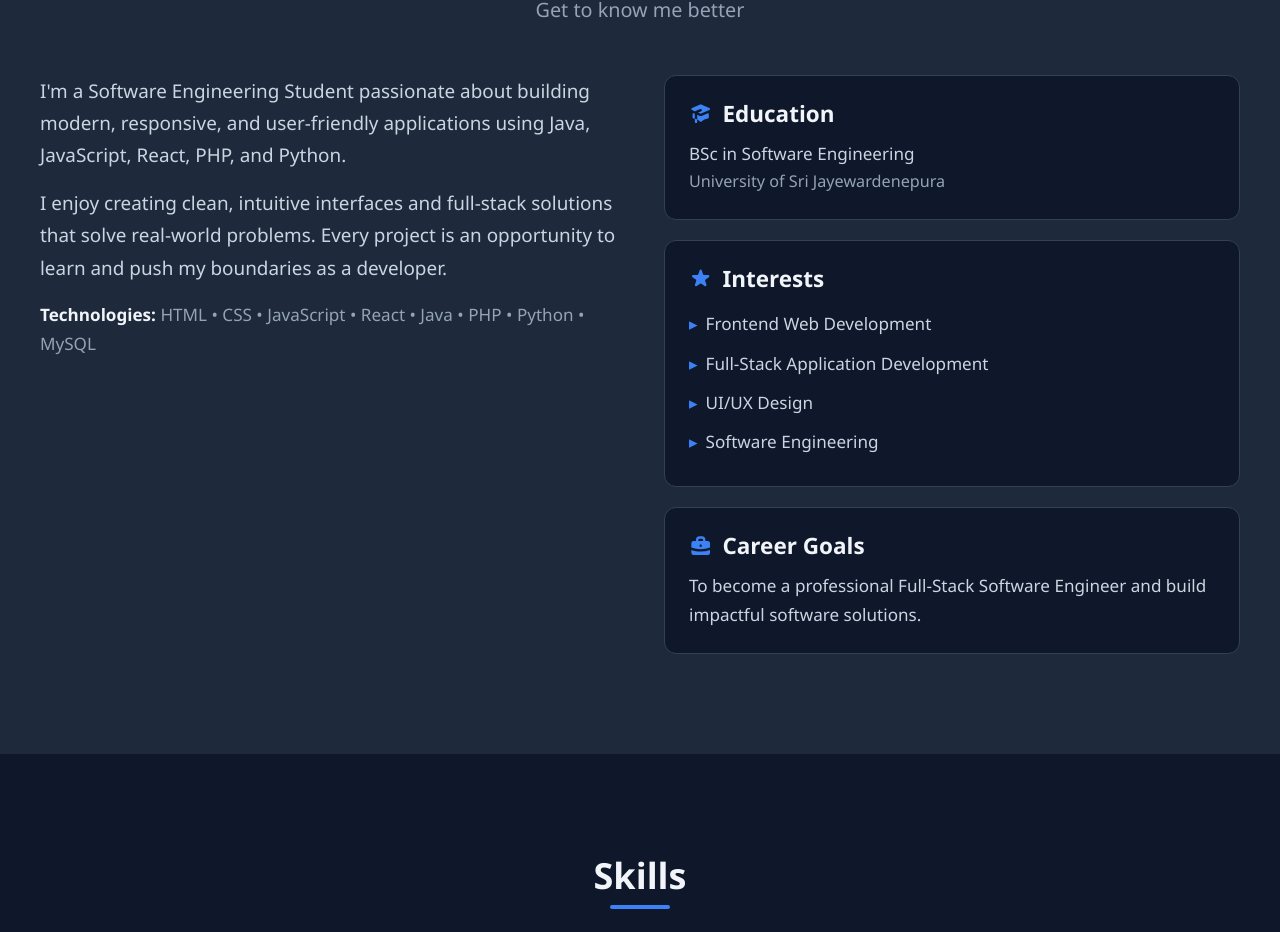
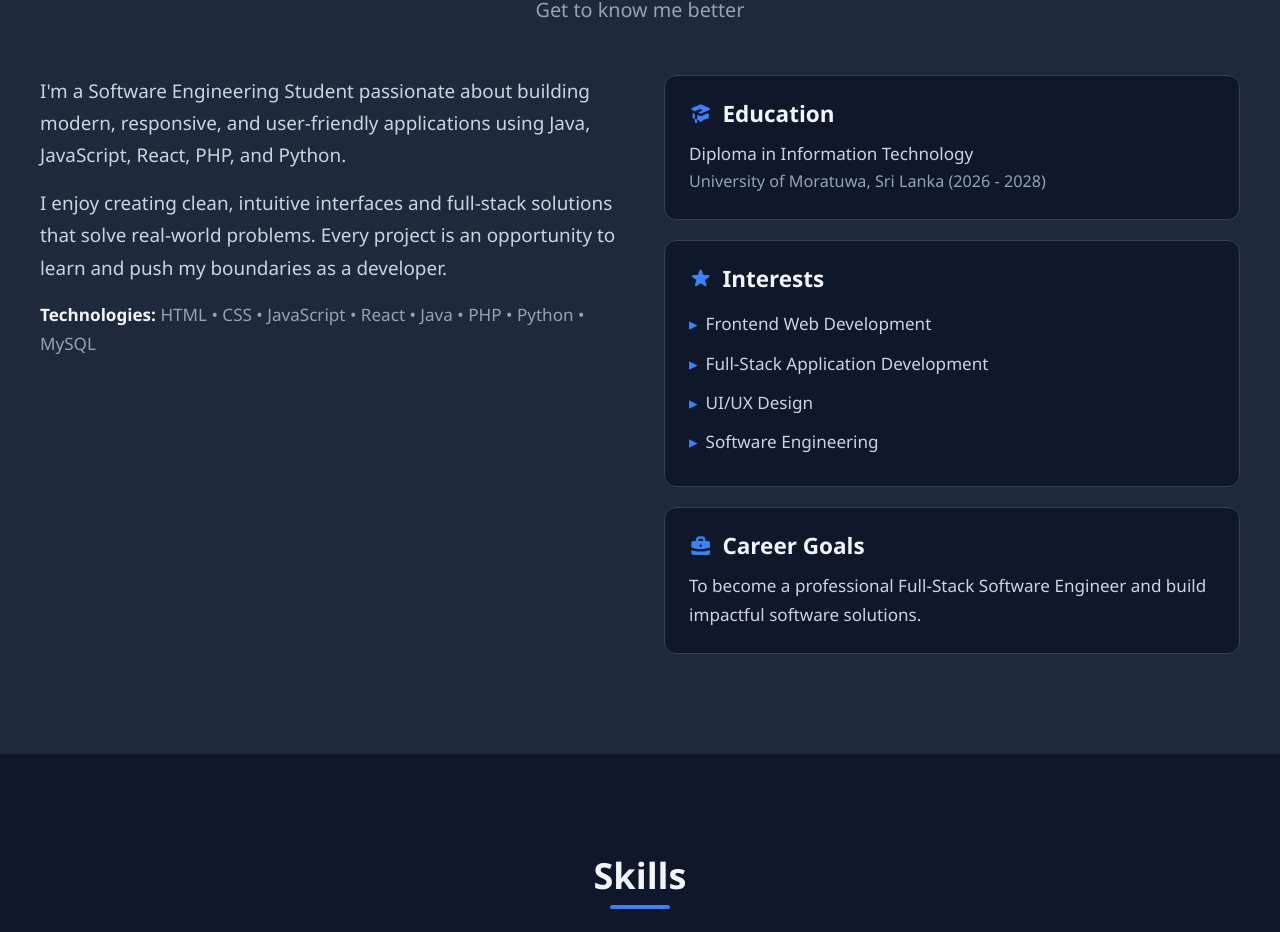
Before and after one commit to nawodya2003/React-Portfolio, a React (Vite) app: page / in a window 1280 px wide. Shown: the part 978-1910 px from the top of the page. Built offline with nearby package versions, Linux system fonts and the light colour scheme.

Commit message:
edit university

```diff
--- a/src/components/About.jsx
+++ b/src/components/About.jsx
@@ -30,9 +30,9 @@ const About = () => {
           <div className="about-details" data-aos="fade-left">
             <div className="about-card">
               <h3><HiAcademicCap /> Education</h3>
-              <p>BSc in Software Engineering</p>
+              <p>Diploma in Information Technology</p>
               <p style={{ color: 'var(--text-light)', fontSize: '0.9rem' }}>
-                University of Sri Jayewardenepura
+                University of Moratuwa, Sri Lanka (2026 - 2028)
               </p>
             </div>
 
```
